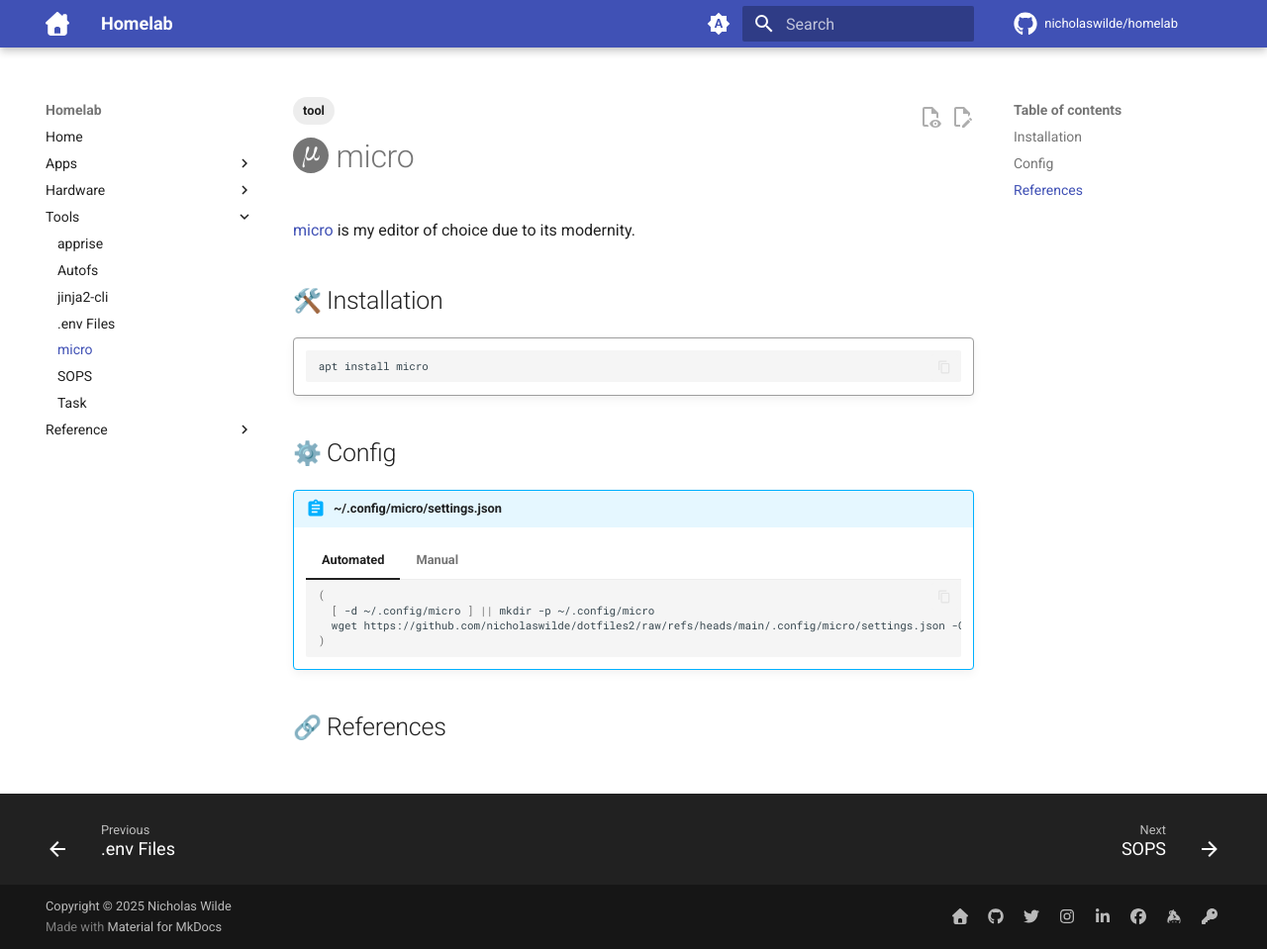
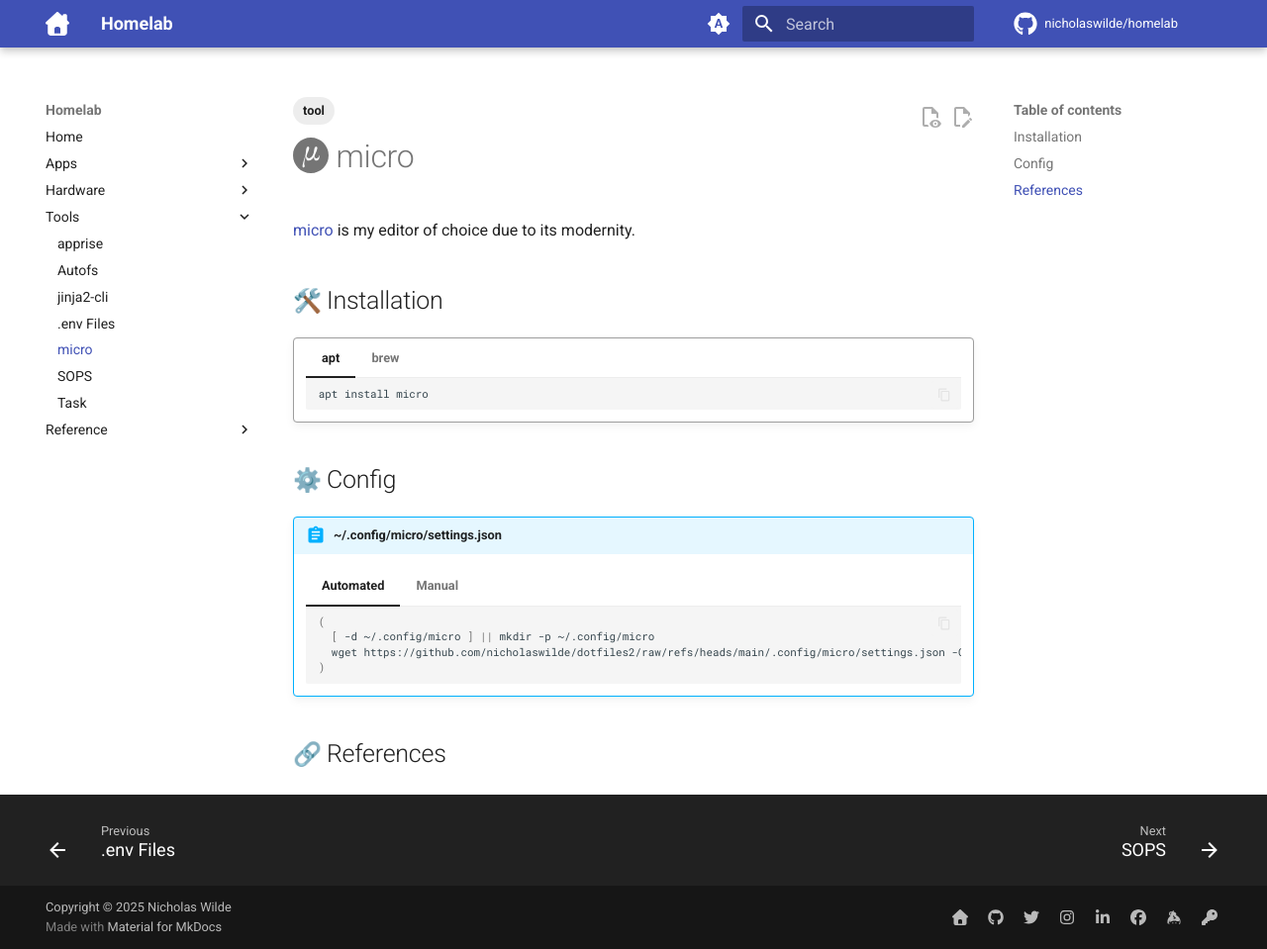
Before and after one commit to nicholaswilde/homelab, an MkDocs documentation site: the page built from docs/tools/micro.md, in a window 1280 px wide and 959 px high. Shown: the whole window at 99% size. Built offline with MkDocs 1.6.1 and Material for MkDocs 9.7.7, drawn with Linux system fonts in a browser that asks for light colours; emoji names are drawn with the system emoji font; comment, search, counter and statistics services are not loaded.

Commit message:
update
Signed-off-by: nιcнolaѕ wιlde <ncwilde43@gmail.com>

````diff
--- a/docs/tools/micro.md
+++ b/docs/tools/micro.md
@@ -10,9 +10,17 @@
 
 !!! quote ""
 
-    ```shell
-    apt install micro
-    ```
+    === "apt"
+
+        ```shell
+        apt install micro
+        ```
+
+    === "brew"
+
+        ```shell
+        brew install micro
+        ```
 
 ## :gear: Config
 
````
